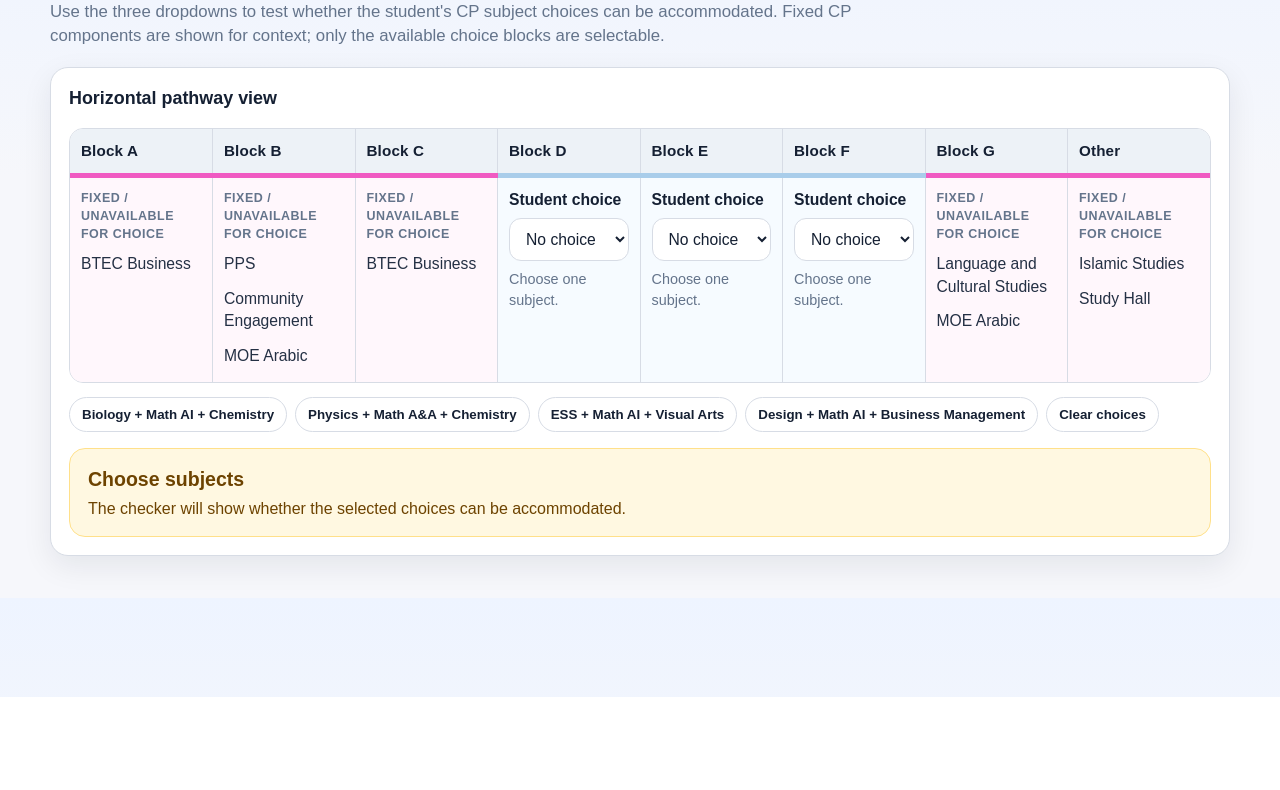
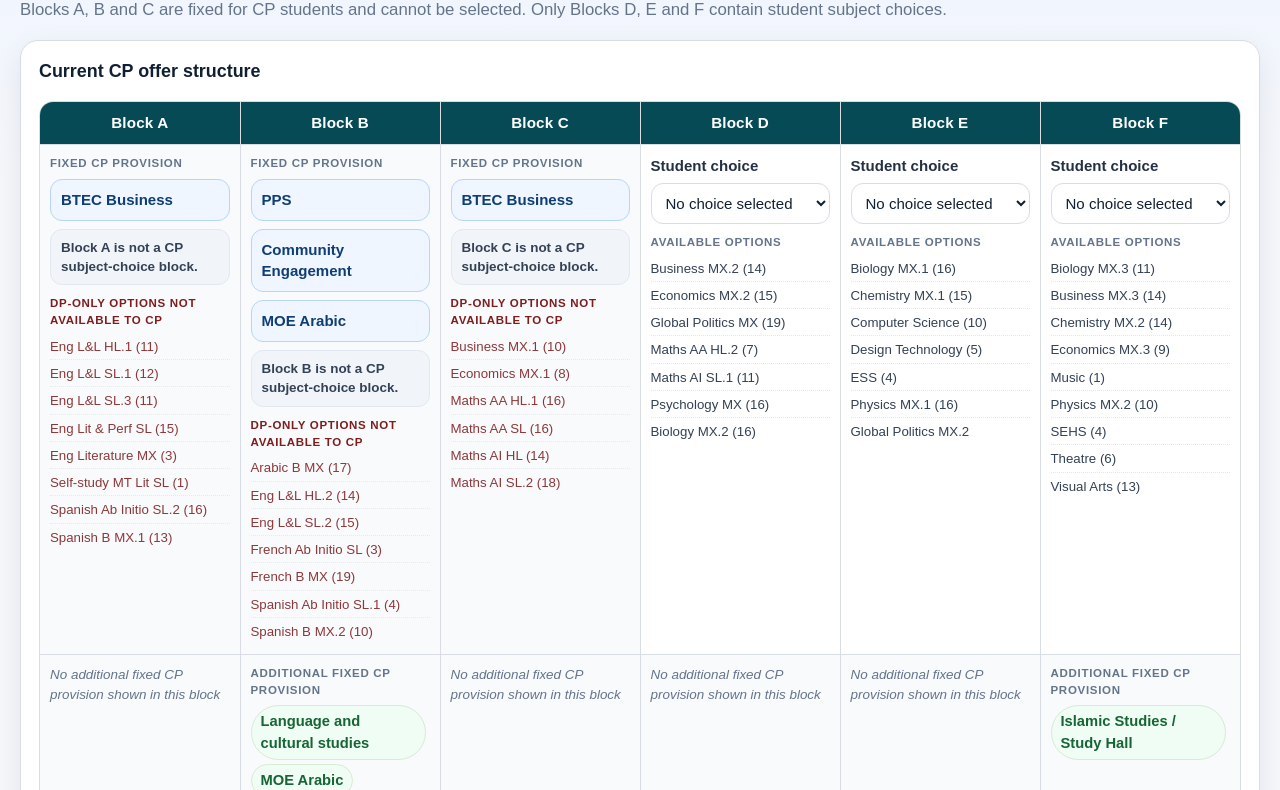
Before and after one commit to NotYourLeader/CareersProgrammeOptions, a plain HTML site: page index.html in a window 1280 px wide. Shown: the part 103-893 px from the top of the page. Before the commit the page ends 800 px from the top, so only its background shows below. Drawn offline with Linux system fonts and the light colour scheme.

Commit message:
Update index.html

```diff
--- a/index.html
+++ b/index.html
@@ -8,18 +8,17 @@
     :root {
       --bg: #f6f7fb;
       --panel: #ffffff;
-      --ink: #152033;
+      --ink: #102033;
       --muted: #64748b;
       --line: #d7dce5;
+      --header: #064a55;
       --ok: #0f8a4b;
       --bad: #b42318;
       --warn: #b26a00;
       --soft-ok: #ecfdf3;
       --soft-bad: #fff1f0;
       --soft-warn: #fff8e1;
-      --accent: #2563eb;
-      --pink: #f05ac2;
-      --blue: #a9cdea;
+      --soft-info: #eff6ff;
       --shadow: 0 10px 30px rgba(15, 23, 42, 0.08);
       --radius: 18px;
     }
@@ -34,32 +33,29 @@
       line-height: 1.45;
     }
 
-    header {
-      max-width: 1220px;
+    header, main {
+      max-width: 1360px;
       margin: 0 auto;
-      padding: 30px 20px 18px;
+      padding-left: 20px;
+      padding-right: 20px;
     }
+
+    header { padding-top: 30px; padding-bottom: 18px; }
 
     h1 {
       margin: 0 0 8px;
-      font-size: clamp(1.8rem, 4vw, 2.8rem);
+      font-size: clamp(1.8rem, 4vw, 2.7rem);
       letter-spacing: -0.04em;
     }
 
     .subtitle {
-      max-width: 880px;
+      max-width: 980px;
       color: var(--muted);
       font-size: 1.05rem;
       margin: 0;
     }
 
-    main {
-      max-width: 1220px;
-      margin: 0 auto;
-      padding: 0 20px 42px;
-      display: grid;
-      gap: 18px;
-    }
+    main { padding-bottom: 42px; display: grid; gap: 18px; }
 
     .card {
       background: var(--panel);
@@ -69,12 +65,7 @@
       overflow: hidden;
     }
 
-    .card h2 {
-      margin: 0;
-      font-size: 1.12rem;
-      padding: 18px 18px 0;
-    }
-
+    .card h2 { margin: 0; font-size: 1.12rem; padding: 18px 18px 0; }
     .body { padding: 16px 18px 18px; }
 
     .table-wrap {
@@ -87,14 +78,14 @@
     table {
       width: 100%;
       border-collapse: collapse;
-      min-width: 1080px;
+      min-width: 1180px;
       table-layout: fixed;
     }
 
     th, td {
       border-right: 1px solid var(--line);
       border-bottom: 1px solid var(--line);
-      padding: 11px;
+      padding: 10px;
       vertical-align: top;
     }
 
@@ -102,74 +93,101 @@
     tr:last-child td { border-bottom: none; }
 
     th {
-      text-align: left;
-      background: #edf2f7;
+      text-align: center;
+      background: var(--header);
+      color: white;
       font-size: 0.95rem;
       letter-spacing: 0.01em;
     }
 
-    td {
-      min-height: 116px;
-      font-size: 0.98rem;
+    td { min-height: 148px; font-size: 0.94rem; background: #fbfdff; }
+    td.choice-block { background: #ffffff; }
+    td.fixed-block { background: #f8fafc; }
+
+    .cell-kicker {
+      font-size: 0.72rem;
+      text-transform: uppercase;
+      letter-spacing: 0.06em;
+      color: var(--muted);
+      font-weight: 800;
+      margin-bottom: 7px;
     }
 
-    .fixed-pathway {
-      background: #f8fafc;
-      color: #243044;
+    .fixed-offer {
+      border: 1px solid #b7d4ff;
+      background: var(--soft-info);
+      color: #0f3d75;
+      border-radius: 12px;
+      padding: 9px 10px;
+      font-weight: 800;
+      margin-bottom: 8px;
     }
 
-    .not-available {
-      background: #fff7fc;
-      border-top: 5px solid var(--pink);
-    }
-
-    .available-choice {
-      background: #f6fbff;
-      border-top: 5px solid var(--blue);
-    }
-
-    .cell-title {
-      display: block;
-      color: var(--muted);
-      font-size: 0.78rem;
+    .locked-note {
+      border: 1px solid #e2e8f0;
+      background: #f1f5f9;
+      color: #334155;
+      border-radius: 12px;
+      padding: 8px 10px;
+      font-size: 0.84rem;
       font-weight: 700;
-      margin-bottom: 7px;
-      text-transform: uppercase;
-      letter-spacing: 0.04em;
-    }
-
-    .subject-list {
-      margin: 0;
-      padding: 0;
-      list-style: none;
-      display: grid;
-      gap: 6px;
-    }
-
-    .subject-list li {
-      padding: 3px 0;
+      margin-bottom: 10px;
     }
 
     label {
-      font-weight: 700;
+      font-weight: 800;
       display: block;
-      margin-bottom: 7px;
+      margin-bottom: 6px;
+      color: #243044;
     }
 
     select {
       width: 100%;
       border: 1px solid var(--line);
       border-radius: 12px;
-      padding: 11px 12px;
-      font-size: 0.98rem;
+      padding: 10px;
+      font-size: 0.94rem;
       background: white;
       color: var(--ink);
     }
 
-    .helper {
-      color: var(--muted);
-      font-size: 0.9rem;
-      margin-top: 8px;
+    .unavailable-title {
+      margin-top: 10px;
+      font-size: 0.72rem;
+      text-transform: uppercase;
+      letter-spacing: 0.06em;
+      color: #7f1d1d;
+      font-weight: 800;
+    }
+
+    .block-list {
+      margin: 8px 0 0;
+      padding: 0;
+      list-style: none;
+      display: grid;
+      gap: 4px;
+      color: #334155;
+      font-size: 0.83rem;
+      max-height: none;
+      overflow: visible;
+    }
+
+    .block-list li { border-bottom: 1px dotted #e5e7eb; padding-bottom: 3px; }
+    .block-list li:last-child { border-bottom: none; }
+    .missed-list { color: #7f1d1d; opacity: 0.88; }
+
+    .additional-row td { background: #f8fafc; font-size: 0.92rem; }
+    .additional-empty { color: var(--muted); font-size: 0.84rem; font-style: italic; }
+
+    .mini-pill {
+      display: inline-block;
+      border: 1px solid #d9ead3;
+      background: #f0fdf4;
+      color: #166534;
+      border-radius: 999px;
+      padding: 5px 9px;
+      font-weight: 700;
+      margin: 0 4px 4px 0;
     }
 
     .result {
@@ -180,42 +198,36 @@
       font-size: 1rem;
     }
 
-    .result.ok {
-      background: var(--soft-ok);
-      border-color: #b7e4c7;
-      color: #064e2f;
+    .result.ok { background: var(--soft-ok); border-color: #b7e4c7; color: #064e2f; }
+    .result.bad { background: var(--soft-bad); border-color: #ffc9c2; color: #7a271a; }
+    .result.warn { background: var(--soft-warn); border-color: #ffe08a; color: #6d4300; }
+    .result strong { display: block; font-size: 1.22rem; margin-bottom: 4px; }
+
+    .selected-grid {
+      display: grid;
+      grid-template-columns: repeat(auto-fit, minmax(150px, 1fr));
+      gap: 8px;
+      margin-top: 12px;
     }
 
-    .result.bad {
-      background: var(--soft-bad);
-      border-color: #ffc9c2;
-      color: #7a271a;
+    .selected-pill {
+      border: 1px solid rgba(0,0,0,0.12);
+      border-radius: 12px;
+      padding: 9px 10px;
+      background: rgba(255,255,255,0.65);
     }
 
-    .result.warn {
-      background: var(--soft-warn);
-      border-color: #ffe08a;
-      color: #6d4300;
+    .selected-pill span {
+      display: block;
+      font-size: 0.76rem;
+      text-transform: uppercase;
+      letter-spacing: 0.04em;
+      opacity: 0.75;
+      font-weight: 700;
+      margin-bottom: 2px;
     }
 
-    .result strong {
-      display: block;
-      font-size: 1.22rem;
-      margin-bottom: 4px;
-    }
-
-    .selected-line {
-      color: inherit;
-      opacity: 0.85;
-      margin-top: 6px;
-    }
-
-    .actions {
-      display: flex;
-      flex-wrap: wrap;
-      gap: 8px;
-      margin-top: 14px;
-    }
+    .actions { display: flex; flex-wrap: wrap; gap: 8px; margin-top: 14px; }
 
     button {
       border: 1px solid var(--line);
@@ -228,12 +240,7 @@
     }
 
     button:hover { background: #f1f5f9; }
-
-    .note {
-      color: var(--muted);
-      font-size: 0.95rem;
-      margin-top: 10px;
-    }
+    .note { color: var(--muted); font-size: 0.92rem; margin-top: 10px; }
 
     @media (max-width: 720px) {
       header, main { padding-left: 12px; padding-right: 12px; }
@@ -244,14 +251,14 @@
 <body>
   <header>
     <h1>CP Subject Combination Checker</h1>
-    <p class="subtitle">Use the three dropdowns to test whether the student's CP subject choices can be accommodated. Fixed CP components are shown for context; only the available choice blocks are selectable.</p>
+    <p class="subtitle">Blocks A, B and C are fixed for CP students and cannot be selected. Only Blocks D, E and F contain student subject choices.</p>
   </header>
 
   <main>
     <section class="card">
-      <h2>Horizontal pathway view</h2>
+      <h2>Current CP offer structure</h2>
       <div class="body">
-        <div class="table-wrap" aria-label="CP subject pathway table">
+        <div class="table-wrap" aria-label="CP subject block table">
           <table>
             <thead>
               <tr>
@@ -261,148 +268,304 @@
                 <th>Block D</th>
                 <th>Block E</th>
                 <th>Block F</th>
-                <th>Block G</th>
-                <th>Other</th>
               </tr>
             </thead>
             <tbody>
-              <tr>
-                <td class="fixed-pathway not-available">
-                  <span class="cell-title">Fixed / unavailable for choice</span>
-                  <ul class="subject-list">
-                    <li>BTEC Business</li>
-                  </ul>
-                </td>
-                <td class="fixed-pathway not-available">
-                  <span class="cell-title">Fixed / unavailable for choice</span>
-                  <ul class="subject-list">
-                    <li>PPS</li>
-                    <li>Community Engagement</li>
-                    <li>MOE Arabic</li>
-                  </ul>
-                </td>
-                <td class="fixed-pathway not-available">
-                  <span class="cell-title">Fixed / unavailable for choice</span>
-                  <ul class="subject-list">
-                    <li>BTEC Business</li>
-                  </ul>
-                </td>
-                <td class="available-choice">
-                  <label for="blockD">Student choice</label>
-                  <select id="blockD"></select>
-                  <div class="helper">Choose one subject.</div>
-                </td>
-                <td class="available-choice">
-                  <label for="blockE">Student choice</label>
-                  <select id="blockE"></select>
-                  <div class="helper">Choose one subject.</div>
-                </td>
-                <td class="available-choice">
-                  <label for="blockF">Student choice</label>
-                  <select id="blockF"></select>
-                  <div class="helper">Choose one subject.</div>
-                </td>
-                <td class="fixed-pathway not-available">
-                  <span class="cell-title">Fixed / unavailable for choice</span>
-                  <ul class="subject-list">
-                    <li>Language and Cultural Studies</li>
-                    <li>MOE Arabic</li>
-                  </ul>
-                </td>
-                <td class="fixed-pathway not-available">
-                  <span class="cell-title">Fixed / unavailable for choice</span>
-                  <ul class="subject-list">
-                    <li>Islamic Studies</li>
-                    <li>Study Hall</li>
-                  </ul>
-                </td>
-              </tr>
+              <tr id="offerRow"></tr>
+              <tr class="additional-row" id="additionalFixedRow"></tr>
             </tbody>
           </table>
         </div>
 
-        <div class="actions" aria-label="Quick examples">
-          <button type="button" data-d="Biology" data-e="Math AI" data-f="Chemistry">Biology + Math AI + Chemistry</button>
-          <button type="button" data-d="Physics" data-e="Math A&amp;A" data-f="Chemistry">Physics + Math A&amp;A + Chemistry</button>
-          <button type="button" data-d="ESS" data-e="Math AI" data-f="Visual Arts">ESS + Math AI + Visual Arts</button>
-          <button type="button" data-d="Design" data-e="Math AI" data-f="Business Management">Design + Math AI + Business Management</button>
+        <div class="actions" aria-label="Actions">
           <button type="button" id="clearBtn">Clear choices</button>
+          <button type="button" id="exampleScienceBtn">Example: Biology + Chemistry + Physics</button>
+          <button type="button" id="exampleBusinessBtn">Example: Business + Global Politics + Visual Arts</button>
         </div>
 
         <div id="result" class="result warn">
           <strong>Choose subjects</strong>
-          The checker will show whether the selected choices can be accommodated.
+          The checker will show whether the selected D/E/F combination can be accommodated.
         </div>
+
+        <p class="note">Version: CP D/E/F-only checker. There are no dropdowns in Blocks A, B or C.</p>
       </div>
     </section>
   </main>
 
   <script>
-    const optionsByBlock = {
-      D: ['Biology', 'Chemistry', 'Physics', 'ESS', 'Global Politics', 'Computer Science', 'Design'],
-      E: ['Math A&A', 'Math AI'],
-      F: ['Visual Arts', 'Economics', 'Theatre', 'Biology', 'Physics', 'Chemistry', 'SEHS', 'Business Management']
+    const fixedBlocks = {
+      A: {
+        fixed: ['BTEC Business'],
+        missed: [
+          'Eng L&L HL.1 (11)',
+          'Eng L&L SL.1 (12)',
+          'Eng L&L SL.3 (11)',
+          'Eng Lit & Perf SL (15)',
+          'Eng Literature MX (3)',
+          'Self-study MT Lit SL (1)',
+          'Spanish Ab Initio SL.2 (16)',
+          'Spanish B MX.1 (13)'
+        ]
+      },
+      B: {
+        fixed: ['PPS', 'Community Engagement', 'MOE Arabic'],
+        missed: [
+          'Arabic B MX (17)',
+          'Eng L&L HL.2 (14)',
+          'Eng L&L SL.2 (15)',
+          'French Ab Initio SL (3)',
+          'French B MX (19)',
+          'Spanish Ab Initio SL.1 (4)',
+          'Spanish B MX.2 (10)'
+        ]
+      },
+      C: {
+        fixed: ['BTEC Business'],
+        missed: [
+          'Business MX.1 (10)',
+          'Economics MX.1 (8)',
+          'Maths AA HL.1 (16)',
+          'Maths AA SL (16)',
+          'Maths AI HL (14)',
+          'Maths AI SL.2 (18)'
+        ]
+      }
     };
 
-    const blockD = document.getElementById('blockD');
-    const blockE = document.getElementById('blockE');
-    const blockF = document.getElementById('blockF');
+    const choiceBlocks = {
+      D: [
+        'Business MX.2 (14)',
+        'Economics MX.2 (15)',
+        'Global Politics MX (19)',
+        'Maths AA HL.2 (7)',
+        'Maths AI SL.1 (11)',
+        'Psychology MX (16)',
+        'Biology MX.2 (16)'
+      ],
+      E: [
+        'Biology MX.1 (16)',
+        'Chemistry MX.1 (15)',
+        'Computer Science (10)',
+        'Design Technology (5)',
+        'ESS (4)',
+        'Physics MX.1 (16)',
+        'Global Politics MX.2'
+      ],
+      F: [
+        'Biology MX.3 (11)',
+        'Business MX.3 (14)',
+        'Chemistry MX.2 (14)',
+        'Economics MX.3 (9)',
+        'Music (1)',
+        'Physics MX.2 (10)',
+        'SEHS (4)',
+        'Theatre (6)',
+        'Visual Arts (13)'
+      ]
+    };
+
+    const allBlocks = ['A', 'B', 'C', 'D', 'E', 'F'];
+    const selectableBlocks = ['D', 'E', 'F'];
+    const selects = {};
+    const offerRow = document.getElementById('offerRow');
+    const additionalFixedRow = document.getElementById('additionalFixedRow');
     const result = document.getElementById('result');
 
-    function populateSelect(select, options) {
-      select.innerHTML = '<option value="">No choice selected</option>';
-      options.forEach(subject => {
-        const opt = document.createElement('option');
-        opt.value = subject;
-        opt.textContent = subject;
-        select.appendChild(opt);
-      });
+    const additionalFixedProvision = {
+      A: [],
+      B: ['Language and cultural studies', 'MOE Arabic'],
+      C: [],
+      D: [],
+      E: [],
+      F: ['Islamic Studies / Study Hall']
+    };
+
+    function subjectKey(label) {
+      return label
+        .replace(/\s*\([^)]*\)\s*$/g, '')
+        .replace(/\bMX\.\d+\b/g, 'MX')
+        .replace(/\bHL\.\d+\b/g, 'HL')
+        .replace(/\bSL\.\d+\b/g, 'SL')
+        .trim();
     }
 
-    function setResult(type, title, message, selected = '') {
+    function displayName(label) {
+      return label.replace(/\s*\([^)]*\)\s*$/g, '').trim();
+    }
+
+    function makeFixedCell(blockName, config) {
+      const td = document.createElement('td');
+      td.className = 'fixed-block';
+
+      const kicker = document.createElement('div');
+      kicker.className = 'cell-kicker';
+      kicker.textContent = 'Fixed CP provision';
+      td.appendChild(kicker);
+
+      config.fixed.forEach(item => {
+        const div = document.createElement('div');
+        div.className = 'fixed-offer';
+        div.textContent = item;
+        td.appendChild(div);
+      });
+
+      const locked = document.createElement('div');
+      locked.className = 'locked-note';
+      locked.textContent = `Block ${blockName} is not a CP subject-choice block.`;
+      td.appendChild(locked);
+
+      const missedTitle = document.createElement('div');
+      missedTitle.className = 'unavailable-title';
+      missedTitle.textContent = 'DP-only options not available to CP';
+      td.appendChild(missedTitle);
+
+      const ul = document.createElement('ul');
+      ul.className = 'block-list missed-list';
+      config.missed.forEach(optionText => {
+        const li = document.createElement('li');
+        li.textContent = optionText;
+        ul.appendChild(li);
+      });
+      td.appendChild(ul);
+
+      return td;
+    }
+
+    function makeChoiceCell(blockName, options) {
+      const td = document.createElement('td');
+      td.className = 'choice-block';
+
+      const label = document.createElement('label');
+      label.setAttribute('for', `block${blockName}`);
+      label.textContent = 'Student choice';
+
+      const select = document.createElement('select');
+      select.id = `block${blockName}`;
+      select.innerHTML = '<option value="">No choice selected</option>';
+      options.forEach(optionText => {
+        const option = document.createElement('option');
+        option.value = optionText;
+        option.textContent = optionText;
+        select.appendChild(option);
+      });
+      select.addEventListener('change', checkCombination);
+      selects[blockName] = select;
+
+      const kicker = document.createElement('div');
+      kicker.className = 'cell-kicker';
+      kicker.style.marginTop = '10px';
+      kicker.textContent = 'Available options';
+
+      const ul = document.createElement('ul');
+      ul.className = 'block-list available-list';
+      options.forEach(optionText => {
+        const li = document.createElement('li');
+        li.textContent = optionText;
+        ul.appendChild(li);
+      });
+
+      td.appendChild(label);
+      td.appendChild(select);
+      td.appendChild(kicker);
+      td.appendChild(ul);
+      return td;
+    }
+
+    function makeAdditionalFixedCell(blockName) {
+      const td = document.createElement('td');
+      td.className = 'fixed-block';
+      const items = additionalFixedProvision[blockName] || [];
+      if (!items.length) {
+        const empty = document.createElement('div');
+        empty.className = 'additional-empty';
+        empty.textContent = 'No additional fixed CP provision shown in this block';
+        td.appendChild(empty);
+        return td;
+      }
+
+      const kicker = document.createElement('div');
+      kicker.className = 'cell-kicker';
+      kicker.textContent = 'Additional fixed CP provision';
+      td.appendChild(kicker);
+
+      items.forEach(item => {
+        const span = document.createElement('span');
+        span.className = 'mini-pill';
+        span.textContent = item;
+        td.appendChild(span);
+      });
+
+      return td;
+    }
+
+    function setResult(type, title, message, selections = []) {
       result.className = `result ${type}`;
-      result.innerHTML = `<strong>${title}</strong>${message}${selected ? `<div class="selected-line">Selected: ${selected}</div>` : ''}`;
+      let selectedHtml = '';
+      if (selections.length) {
+        selectedHtml = '<div class="selected-grid">' + selections.map(item => `
+          <div class="selected-pill"><span>Block ${item.block}</span>${displayName(item.subject)}</div>
+        `).join('') + '</div>';
+      }
+      result.innerHTML = `<strong>${title}</strong>${message}${selectedHtml}`;
     }
 
     function checkCombination() {
-      const selections = [blockD.value, blockE.value, blockF.value].filter(Boolean);
-      const selectedText = selections.length ? selections.join(' + ') : '';
+      const selections = selectableBlocks
+        .map(block => ({ block, subject: selects[block].value }))
+        .filter(item => item.subject);
 
-      if (selections.length === 0) {
-        setResult('warn', 'Choose subjects', 'The checker will show whether the selected choices can be accommodated.');
+      if (!selections.length) {
+        setResult('warn', 'Choose subjects', 'Select the student’s choices from Blocks D, E and F. Blocks A, B and C are fixed and cannot be selected.');
         return;
       }
 
-      const duplicates = selections.filter((subject, index) => selections.indexOf(subject) !== index);
+      const seen = new Map();
+      const duplicates = [];
+      selections.forEach(item => {
+        const key = subjectKey(item.subject);
+        if (seen.has(key)) duplicates.push({ key, first: seen.get(key), second: item });
+        else seen.set(key, item);
+      });
+
       if (duplicates.length) {
-        setResult('bad', 'Invalid combination', 'The same subject has been selected more than once.', selectedText);
+        const duplicateText = duplicates.map(d => `${displayName(d.first.subject)} in Block ${d.first.block} and ${displayName(d.second.subject)} in Block ${d.second.block}`).join('; ');
+        setResult('bad', 'Invalid combination', `The same subject appears more than once: ${duplicateText}.`, selections);
         return;
       }
 
-      setResult('ok', 'Valid combination', 'These choices can be accommodated in the CP pathway.', selectedText);
+      const title = selections.length < 3 ? 'Valid partial combination' : 'Valid combination';
+      const message = selections.length < 3
+        ? 'The selected subjects can be accommodated so far. Add the remaining choices to check the full D/E/F combination.'
+        : 'These selected subjects can be accommodated in the current CP offer structure.';
+      setResult('ok', title, message, selections);
     }
 
-    document.querySelectorAll('button[data-d][data-e][data-f]').forEach(btn => {
-      btn.addEventListener('click', () => {
-        blockD.value = btn.dataset.d;
-        blockE.value = btn.dataset.e;
-        blockF.value = btn.dataset.f;
-        checkCombination();
-      });
+    function setExample(example) {
+      selectableBlocks.forEach(block => { selects[block].value = example[block] || ''; });
+      checkCombination();
+    }
+
+    allBlocks.forEach(block => {
+      if (fixedBlocks[block]) offerRow.appendChild(makeFixedCell(block, fixedBlocks[block]));
+      else offerRow.appendChild(makeChoiceCell(block, choiceBlocks[block]));
     });
 
+    allBlocks.forEach(block => additionalFixedRow.appendChild(makeAdditionalFixedCell(block)));
+
     document.getElementById('clearBtn').addEventListener('click', () => {
-      blockD.value = '';
-      blockE.value = '';
-      blockF.value = '';
+      selectableBlocks.forEach(block => selects[block].value = '');
       checkCombination();
     });
 
-    [blockD, blockE, blockF].forEach(select => select.addEventListener('change', checkCombination));
+    document.getElementById('exampleScienceBtn').addEventListener('click', () => {
+      setExample({ D: 'Biology MX.2 (16)', E: 'Chemistry MX.1 (15)', F: 'Physics MX.2 (10)' });
+    });
 
-    populateSelect(blockD, optionsByBlock.D);
-    populateSelect(blockE, optionsByBlock.E);
-    populateSelect(blockF, optionsByBlock.F);
+    document.getElementById('exampleBusinessBtn').addEventListener('click', () => {
+      setExample({ D: 'Business MX.2 (14)', E: 'Global Politics MX.2', F: 'Visual Arts (13)' });
+    });
+
     checkCombination();
   </script>
 </body>
```
